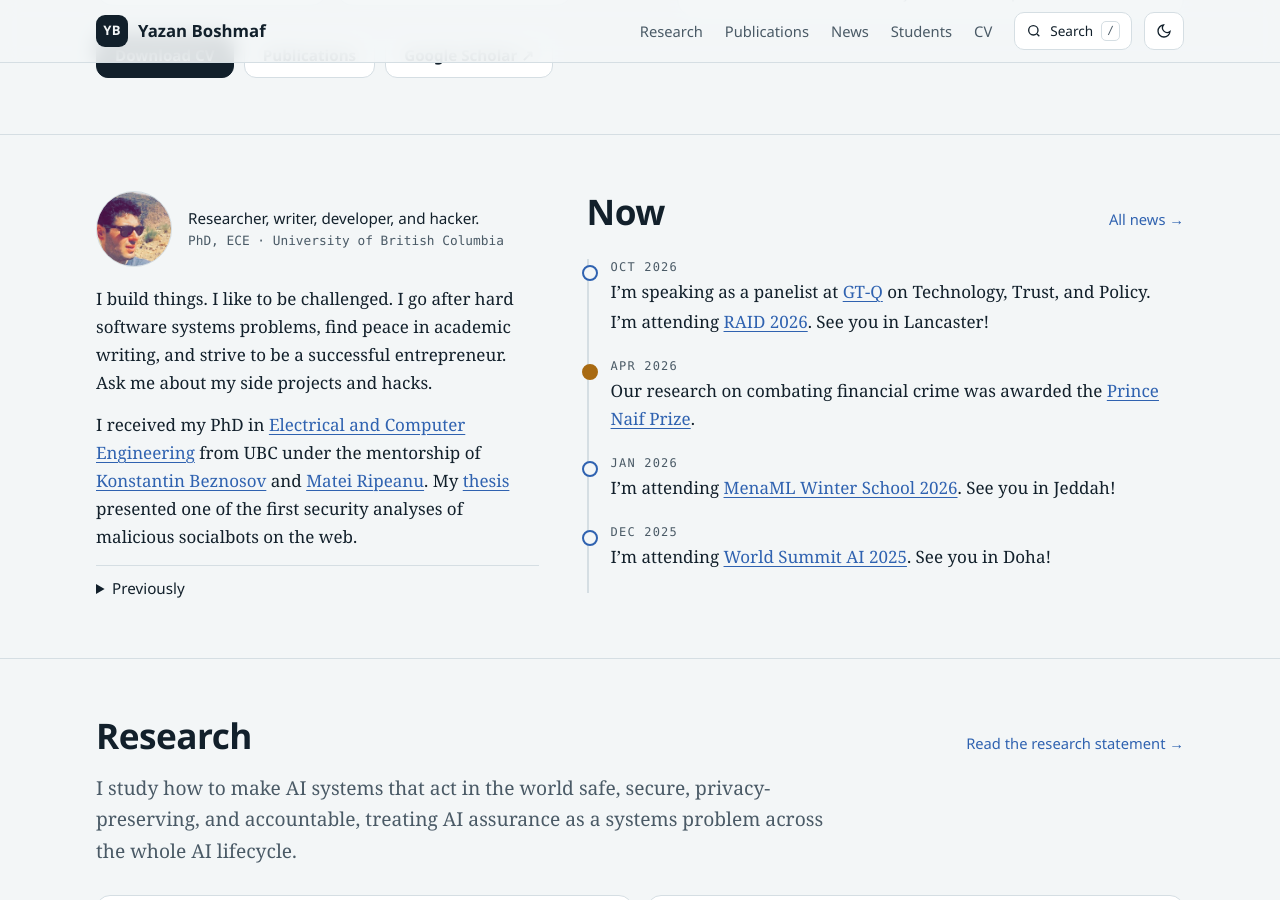
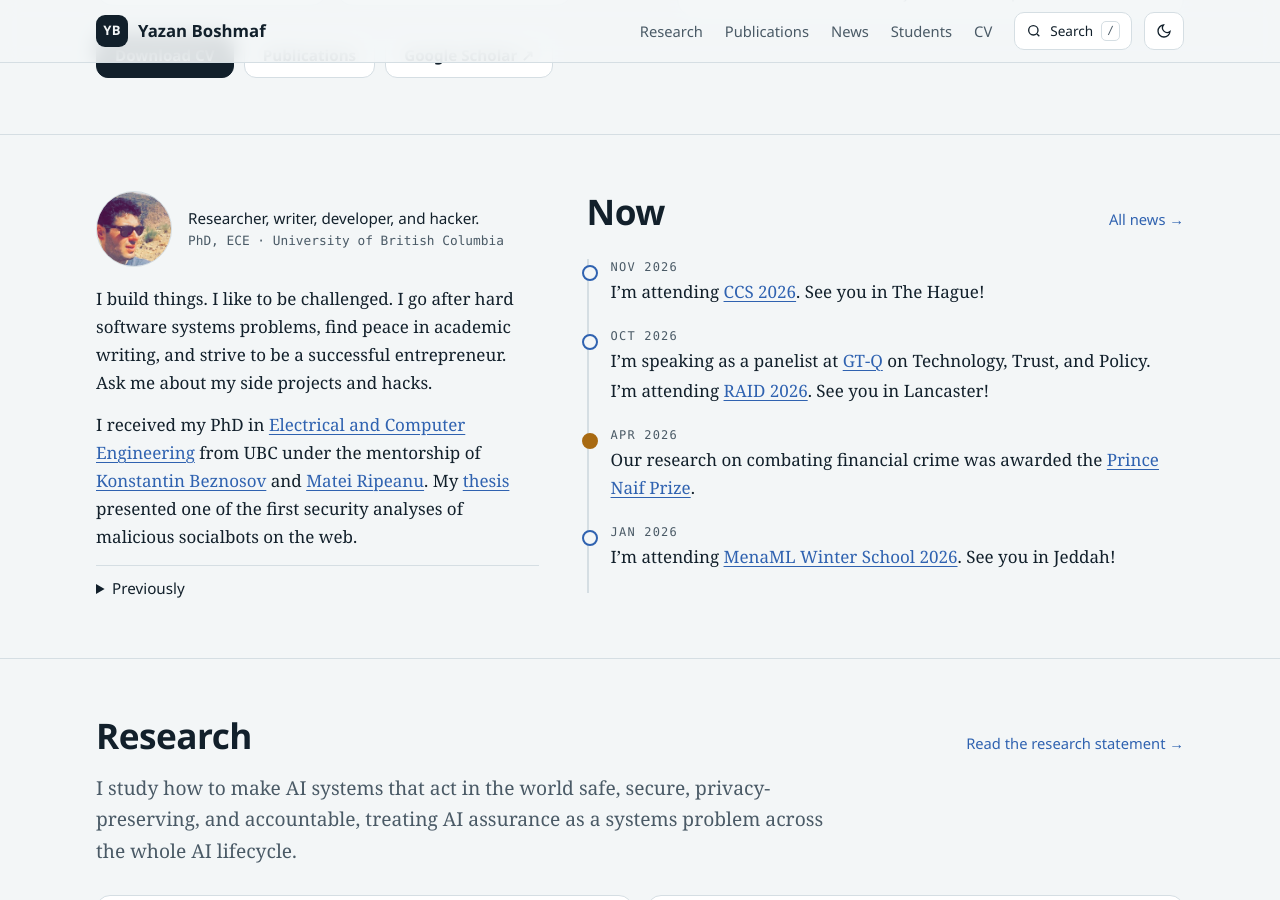
Before and after one commit to boshmaf/boshmaf.github.io, a Jekyll site: the page built from index.html, in a window 1280 px wide and 900 px high, scrolled down 651 px. Built offline with Jekyll 4.4.1, drawn with Linux system fonts in a browser that asks for light colours.

Commit message:
News: attending CCS 2026 in The Hague
Co-Authored-By: Claude Opus 5.5 <noreply@anthropic.com>

```diff
--- a/_data/news.yml
+++ b/_data/news.yml
@@ -1,4 +1,8 @@
 # News, newest first. `items` are Markdown. The homepage shows the first few entries.
+
+- date: 2026-11
+  items:
+    - "I'm attending [CCS 2026](https://www.sigsac.org/ccs/CCS2026/index.html). See you in The Hague!"
 
 - date: 2026-10
   items:
```
